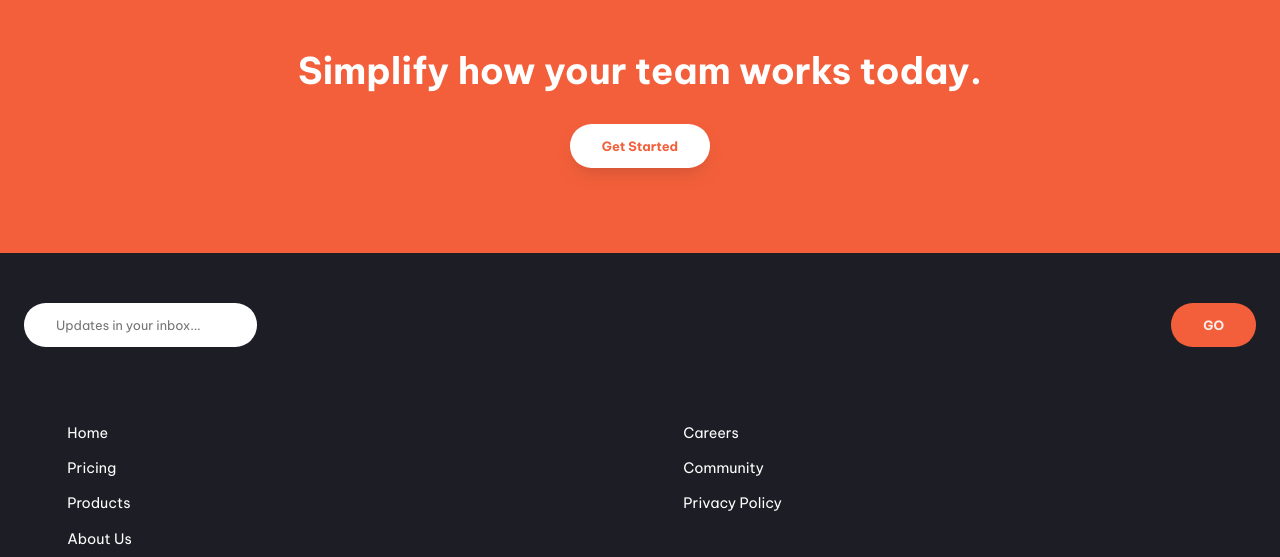
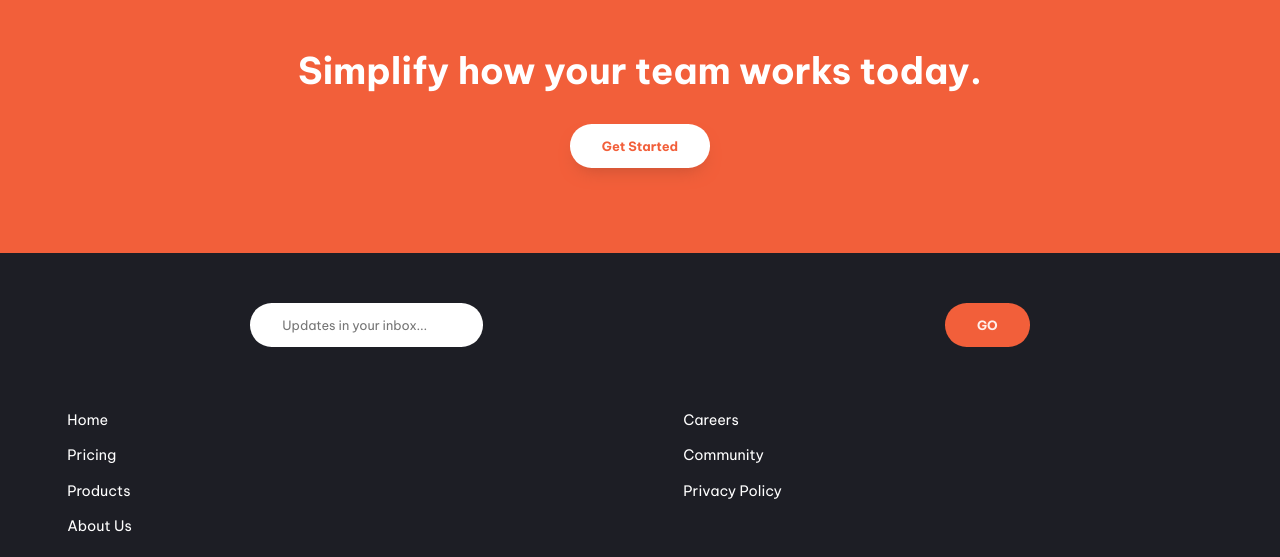
Before and after one commit to cgathellier/build-managing-page, a website: page index.html in a window 1280 px wide. Shown: the part 2765-3322 px from the top of the page. Drawn offline with Linux system fonts and the light colour scheme.

Commit message:
ajustement newsletter form

```diff
--- a/sass/layout/_footer.scss
+++ b/sass/layout/_footer.scss
@@ -14,9 +14,15 @@ footer {
 	width: 100%;
 	margin-bottom: 40px;
 	display: flex;
-	justify-content: space-between;
+	justify-content: space-around;
+
+	& div {
+		position: relative;
+	}
+
 	&__input {
 		@include mixins.roundedEl;
+		margin-right: 0.7em;
 		color: variables.$primary-color;
 	}
 
@@ -26,6 +32,7 @@ footer {
 		color: variables.$primary-color;
 		font-style: italic;
 		font-size: 0.8em;
+		position: absolute;
 	}
 }
 
```
Also changed, not shown: css/style.css, 1 other file.
